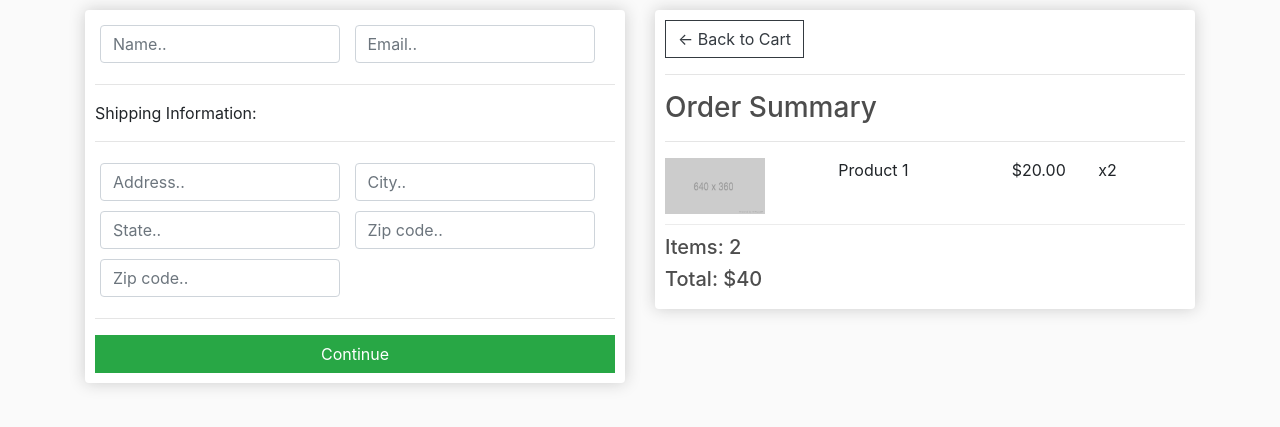
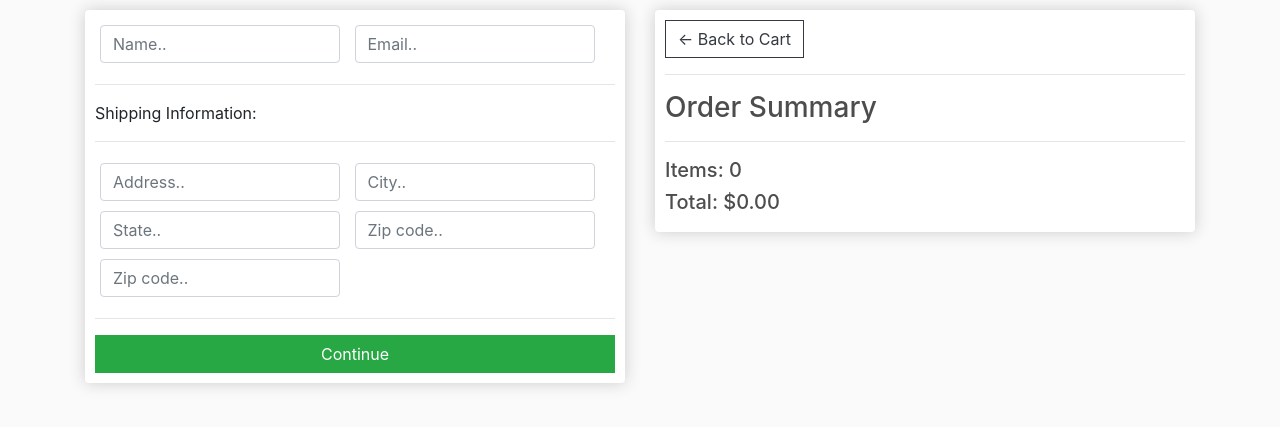
Before and after one commit to NiniLiao/eCommerce_django3, a Django app: page /checkout in a window 1280 px wide. Shown: the part 57-484 px from the top of the page. Run offline with Django 3.2, Linux system fonts and the light colour scheme; some libraries are stand-ins or nearby versions.

Commit message:
modified tag name

```diff
--- a/ecommerce/store/templates/store/cart.html
+++ b/ecommerce/store/templates/store/cart.html
@@ -12,8 +12,8 @@
 
             <table class="table">
                 <tr>
-                    <th><h5>Items: <strong>3</strong></h5></th>
-                    <th><h5>Total: <strong>$43</strong></h5></th>
+                    <th><h5>Items: <strong>{{ order.get_cart_items }}</strong></h5></th>
+                    <th><h5>Total: <strong>${{ order.get_cart_total|floatformat:2 }}</strong></h5></th>
                     <th>
                         <a style="float:right; margin:5px" class="btn btn-success" href="{% url 'checkout' %}">Checkout</a>
                     </th>
@@ -45,7 +45,7 @@
 							<img data-product="{{item.product.id}}" data-action="remove" class="chg-quantity update-cart" src="{% static  'images/arrow-down.png' %}">
 						</div>
                 </div>
-                <div style="flex:1">$40</div>
+                <div style="flex:1">${{ item.get_total }}</div>
             </div>
             {% endfor %}
         </div>
--- a/ecommerce/store/templates/store/checkout.html
+++ b/ecommerce/store/templates/store/checkout.html
@@ -53,16 +53,17 @@
                 <hr>
                 <h3>Order Summary</h3>
                 <hr>
+                {% for item in items %}
+                <div class="cart-row">
+					<div style="flex:2"><img class="row-image" src="{{ item.product.imageURL }}"></div>
+					<div style="flex:2"><p>{{ item.product.name }}</p></div>
+					<div style="flex:1"><p>${{ item.product.price }}</p></div>
+					<div style="flex:1"><p>x2{{ item.quantity }}</p></div>
+				</div>
+                {% endfor %}
 
-                <div class="cart-row">
-					<div style="flex:2"><img class="row-image" src="{% static 'images/placeholder.png' %}"></div>
-					<div style="flex:2"><p>Product 1</p></div>
-					<div style="flex:1"><p>$20.00</p></div>
-					<div style="flex:1"><p>x2</p></div>
-				</div>
-
-                <h5>Items: 2</h5>
-                <h5>Total: $40</h5>
+                <h5>Items: {{ order.get_cart_items }}</h5>
+                <h5>Total: ${{ order.get_cart_total|floatformat:2 }}</h5>
             </div>
         </div>
     </div>
--- a/ecommerce/store/templates/store/main.html
+++ b/ecommerce/store/templates/store/main.html
@@ -10,6 +10,26 @@
 
     <meta name="viewport" content="width=device-width, initial-scale=1, maximum-scale=1, minimum-scale=1" />
 
+    <script type="text/javascript">
+        var user = '{{request.user}}'
+
+        function getToken(name) {
+        let cookieValue = null;
+        if (document.cookie && document.cookie !== '') {
+            const cookies = document.cookie.split(';');
+            for (let i = 0; i < cookies.length; i++) {
+                const cookie = cookies[i].trim();
+                // Does this cookie string begin with the name we want?
+                if (cookie.substring(0, name.length + 1) === (name + '=')) {
+                    cookieValue = decodeURIComponent(cookie.substring(name.length + 1));
+                    break;
+                }
+            }
+        }
+        return cookieValue;
+    }
+    const csrftoken = getToken('csrftoken');
+    </script>
 
 </head>
 <body>
@@ -53,5 +73,7 @@
 
 <script src="https://stackpath.bootstrapcdn.com/bootstrap/4.4.1/js/bootstrap.min.js" integrity="sha384-wfSDF2E50Y2D1uUdj0O3uMBJnjuUD4Ih7YwaYd1iqfktj0Uod8GCExl3Og8ifwB6" crossorigin="anonymous"></script>
 
+<script type="text/javascript" src="{% static 'js/cart.js' %}"></script>
+
 </body>
 </html>
--- a/ecommerce/store/templates/store/store.html
+++ b/ecommerce/store/templates/store/store.html
@@ -8,7 +8,7 @@
             <div class="box-element product">
                 <h6><strong>{{ product.name }}</strong></h6>
                 <hr>
-                <button class="btn btn-outline-secondary add-btn">Add to Cart</button>
+                <button data-product="{{product.id}}" data-action="add" class="btn btn-outline-secondary add-btn update-cart">Add to Cart</button>
                 <a class="btn btn-outline-success" href="#">View</a>
                 <h4 style="display: inline-block;float: right"><strong>${{ product.price|floatformat:2 }}</strong></h4>
             </div>
```
